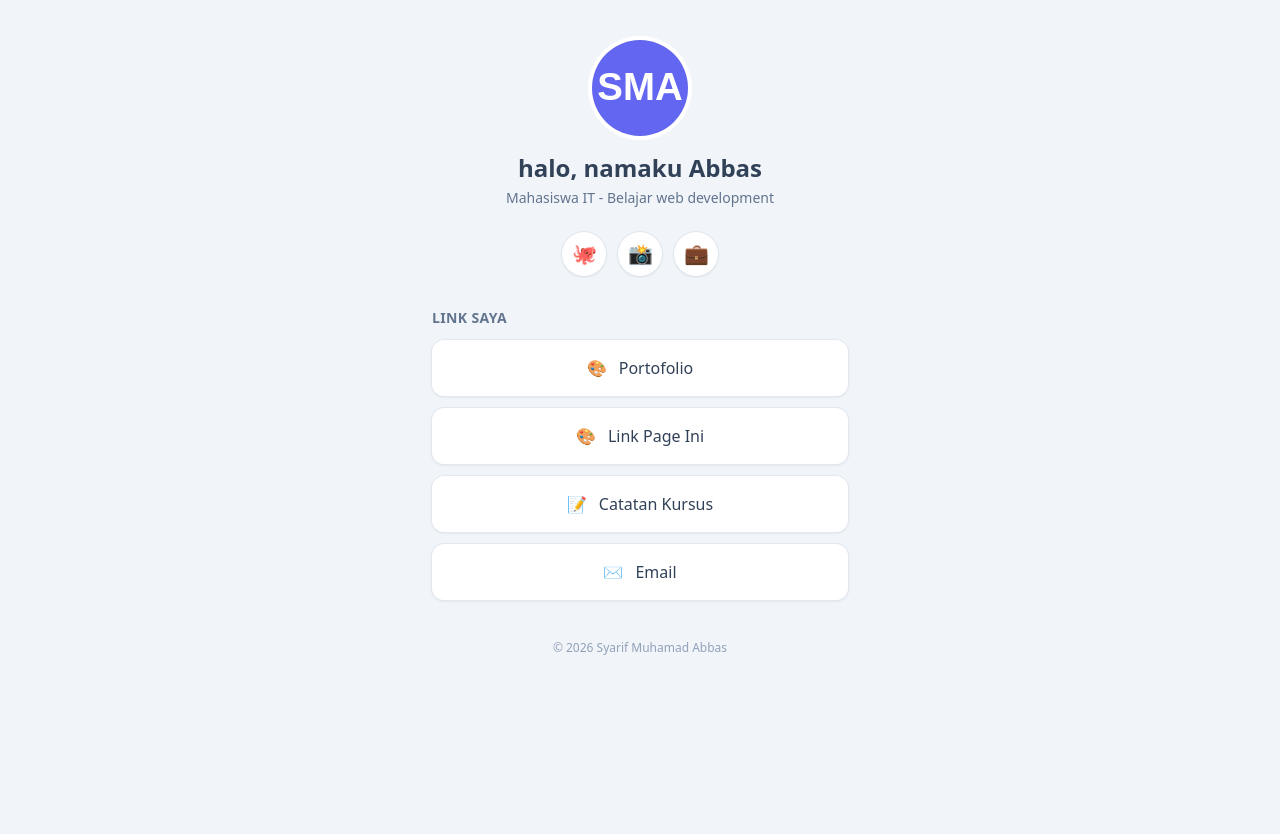
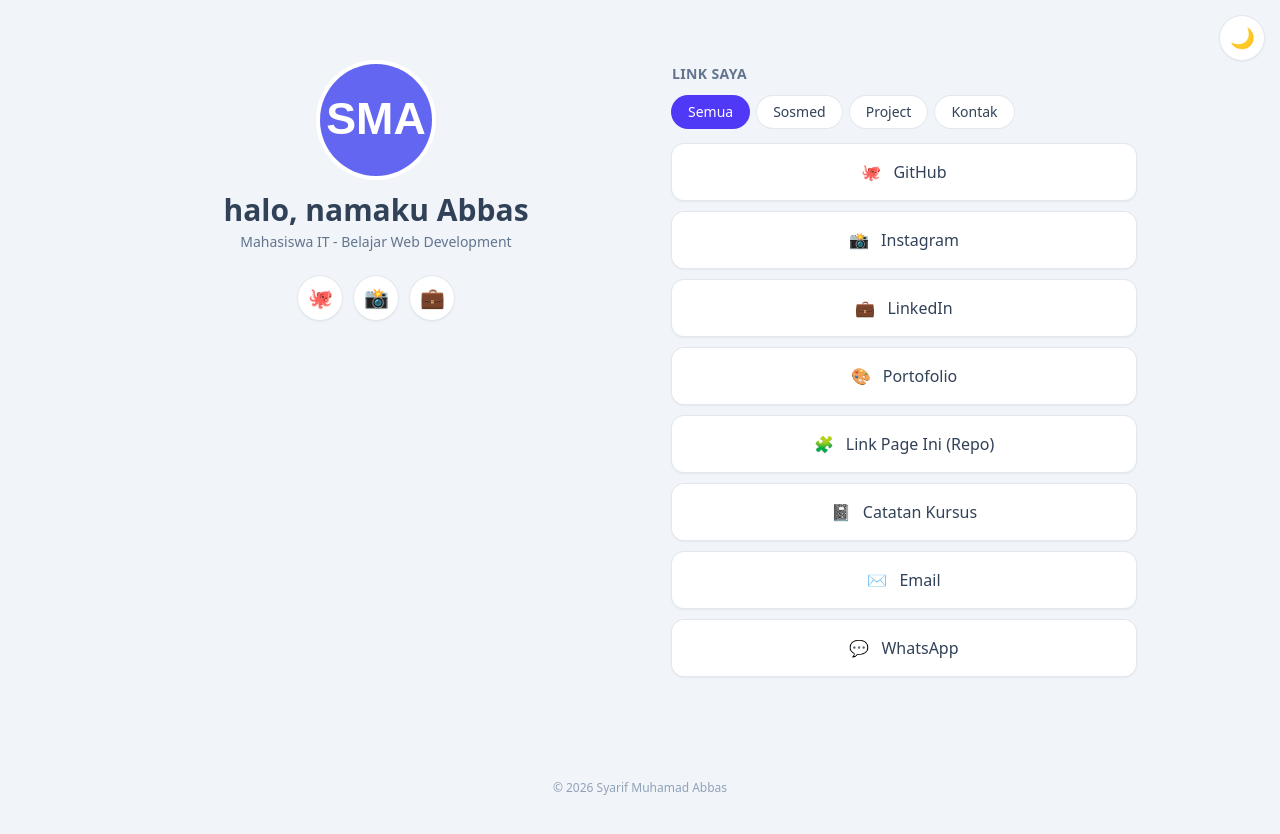
Before and after one commit to syarifmuhamadabbas/mypage, a plain HTML site: page index.html in a window 1280 px wide. Before the commit the page ends 800 px from the top, so only its background shows below. Drawn offline with nearby package versions, Linux system fonts and the light colour scheme.

Commit message:
feat: p3 - filter kategori dan toggle tema

```diff
--- a/index.html
+++ b/index.html
@@ -6,56 +6,71 @@
     <title>Link saya</title>
 
     <script src="https://cdn.jsdelivr.net/npm/@tailwindcss/browser@4"></script>
+
+    <style type="text/tailwindcss">
+    @custom-variant dark (&:where(.dark, .dark *));
+    </style>
+    <script>
+    // Dijalankan SEBELUM halaman tampil, supaya tidak "berkedip" terang dulu.
+    try {
+        const savedTheme = localStorage.getItem("linkpage:theme");
+        const prefersDark = window.matchMedia("(prefers-color-scheme: dark)").matches;
+
+        // Pakai pilihan tersimpan; kalau belum ada, ikuti pengaturan sistem
+        if (savedTheme === "dark" || (savedTheme === null && prefersDark)) {
+        document.documentElement.classList.add("dark");
+        }
+    } catch (error) {
+        // localStorage bisa diblokir di beberapa browser; abaikan saja
+    }
+    </script>
 </head>
-<body class="min-h-screen bg-slate-100 text-slate-700">
-    <div class="mx-auto max-w-md px-4 py-10">
+<body class="min-h-screen bg-slate-100 text-slate-700 dark:bg-slate-950 dark:text-slate-100">
+    <button id="theme-toggle" type="button" aria-label="Ganti ke mode gelap"
+        class="fixed right-4 top-4 flex h-11 w-11 items-center justify-center rounded-full bg-white text-xl shadow-sm ring-1 ring-slate-200 focus-visible:outline-2 focus-visible:outline-offset-2 focus-visible:outline-indigo-600 dark:bg-slate-900 dark:ring-slate-800 dark:focus-visible:outline-indigo-400">🌙</button>
+    <div class="mx-auto max-w-md px-4 py-10 md:max-w-xl md:py-16 lg:grid lg:max-w-5xl lg:grid-cols-2 lg:items-start lg:gap-16">
+        <div class="lg:sticky lg:top-16">
             <header class="flex flex-col items-center text-center">
-            <img src="avatar.svg" alt="Foto profile Abbas" class="h-24 w-24 rounded-full shadow ring-4 ring-white">
-            <h1 class="mt-4 text-2xl font-bold">halo, namaku Abbas</h1>
-            <p class="mt-1 text-sm text-slate-500">Mahasiswa IT - Belajar web development</p>
+                <img src="avatar.svg" alt="Foto profile Abbas" class="h-24 w-24 rounded-full shadow ring-4 ring-white md:h-28 md:w-28 dark:ring-slate-800">
+                <h1 class="mt-4 text-2xl font-bold md:text-3xl">halo, namaku Abbas</h1>
+                <p class="mt-1 text-sm text-slate-500 dark:text-slate-400">Mahasiswa IT - Belajar Web Development</p>
             </header>
 
             <nav aria-label="Media sosial" class="mt-6">
             <ul class="flex justify-center gap-3">
                 <li><a href="https://github.com/syarifmuhamadabbas" aria-label="GitHub"
-                class="flex h-11 w-11 items-center justify-center rounded-full bg-white text-xl shadow-sm ring-1 ring-slate-200">🐙</a>
+                    class="flex h-11 w-11 items-center justify-center rounded-full bg-white text-xl shadow-sm ring-1 ring-slate-200 dark:bg-slate-900 dark:ring-slate-800 duration-200 motion-reduce:transition-none motion-reduce:hover:translate-y-0">🐙</a>
                 </li>
                 <li><a href="https://instagram.com/just.abbxs_" aria-label="Instagram"
-                class="flex h-11 w-11 items-center justify-center rounded-full bg-white text-xl shadow-sm ring-1 ring-slate-200">📸</a>
+                    class="flex h-11 w-11 items-center justify-center rounded-full bg-white text-xl shadow-sm ring-1 ring-slate-200 dark:bg-slate-900 dark:ring-slate-800 duration-200 motion-reduce:transition-none motion-reduce:hover:translate-y-0">📸</a>
                 </li>
                 <li><a href="https://linkedin.com/in/username" aria-label="LinkedIn"
-         class="flex h-11 w-11 items-center justify-center rounded-full bg-white text-xl shadow-sm ring-1 ring-slate-200">💼</a>
+            class="flex h-11 w-11 items-center justify-center rounded-full bg-white text-xl shadow-sm ring-1 ring-slate-200 dark:bg-slate-900 dark:ring-slate-800 duration-200 motion-reduce:transition-none motion-reduce:hover:translate-y-0">💼</a>
                 </li>
             </ul>
 
             </nav>
+        </div>
 
         <main>
-            <h2 class="mt-8 text-sm font-semibold uppercase tracking-wide text-slate-500">Link Saya</h2>
-            <ul class="mt-3 space-y-3">
-                <li><a href="https://example.com/portfolio"
-                    class="flex items-center justify-center gap-3 rounded-xl bg-white px-5 py-4 font-medium shadow-sm ring-1 ring-slate-200
-                    transition hover:-translate-y-0.5 hover:bg-slate-900 hover:text-white hover:shadow-md focus-visible:outline-2 focus-visible:outline-offset-2 focus-visible:outline-indigo-600">
-                    <span aria-hidden="true">🎨</span>Portofolio</a></li>
-                <li><a href="https://github.com/syarifmuhamadabbas/link-page"
-                    class="flex items-center justify-center gap-3 rounded-xl bg-white px-5 py-4 font-medium shadow-sm ring-1 ring-slate-200
-                    transition hover:-translate-y-0.5 hover:bg-slate-900 hover:text-white hover:shadow-md focus-visible:outline-2 focus-visible:outline-offset-2 focus-visible:outline-indigo-600">
-                    <span aria-hidden="true">🎨</span>Link Page Ini</a></li>
-                <li><a href="https://example.com/catatan"
-                    class="flex items-center justify-center gap-3 rounded-xl bg-white px-5 py-4 font-medium shadow-sm ring-1 ring-slate-200
-                    transition hover:-translate-y-0.5 hover:bg-slate-900 hover:text-white hover:shadow-md focus-visible:outline-2 focus-visible:outline-offset-2 focus-visible:outline-indigo-600">
-                    <span aria-hidden="true">📝</span>Catatan Kursus</a></li>
-                <li><a href="mailto:syarifmuhamad27316@gmail.com"
-                    class="flex items-center justify-center gap-3 rounded-xl bg-white px-5 py-4 font-medium shadow-sm ring-1 ring-slate-200
-                    transition hover:-translate-y-0.5 hover:bg-slate-900 hover:text-white hover:shadow-md focus-visible:outline-2 focus-visible:outline-offset-2 focus-visible:outline-indigo-600">
-                    <span aria-hidden="true">✉️</span>Email</a></li>
-            </ul>
+            <h2 class="mt-8 text-sm font-semibold uppercase tracking-wide text-slate-500 lg:mt-0 dark:text-slate-400">Link Saya</h2>
+            <div id="filter-tabs" class="mt-3 flex flex-wrap gap-2">
+                <button type="button" data-category="semua" aria-pressed="true"
+                    class="rounded-full bg-white px-4 py-1.5 text-sm font-medium text-slate-700 ring-1 ring-slate-200 aria-pressed:bg-indigo-600 aria-pressed:text-white aria-pressed:ring-indigo-600 focus-visible:outline-2 focus-visible:outline-offset-2 focus-visible:outline-indigo-600 dark:bg-slate-900 dark:text-slate-200 dark:ring-slate-800 dark:focus-visible:outline-indigo-400">Semua</button>
+                <button type="button" data-category="sosmed" aria-pressed="false"
+                        class="rounded-full bg-white px-4 py-1.5 text-sm font-medium text-slate-700 ring-1 ring-slate-200 aria-pressed:bg-indigo-600 aria-pressed:text-white aria-pressed:ring-indigo-600 focus-visible:outline-2 focus-visible:outline-offset-2 focus-visible:outline-indigo-600 dark:bg-slate-900 dark:text-slate-200 dark:ring-slate-800 dark:focus-visible:outline-indigo-400">Sosmed</button>
+                <button type="button" data-category="project" aria-pressed="false"
+                        class="rounded-full bg-white px-4 py-1.5 text-sm font-medium text-slate-700 ring-1 ring-slate-200 aria-pressed:bg-indigo-600 aria-pressed:text-white aria-pressed:ring-indigo-600 focus-visible:outline-2 focus-visible:outline-offset-2 focus-visible:outline-indigo-600 dark:bg-slate-900 dark:text-slate-200 dark:ring-slate-800 dark:focus-visible:outline-indigo-400">Project</button>
+                <button type="button" data-category="kontak" aria-pressed="false"
+                        class="rounded-full bg-white px-4 py-1.5 text-sm font-medium text-slate-700 ring-1 ring-slate-200 aria-pressed:bg-indigo-600 aria-pressed:text-white aria-pressed:ring-indigo-600 focus-visible:outline-2 focus-visible:outline-offset-2 focus-visible:outline-indigo-600 dark:bg-slate-900 dark:text-slate-200 dark:ring-slate-800 dark:focus-visible:outline-indigo-400">Kontak</button>
+            </div>
+            <ul id="link-list" class="mt-4 space-y-3"></ul>
         </main>
-        <footer class="mt-10 text-center text-xs text-slate-400">
+        <footer class="mt-10 text-center text-xs text-slate-400 lg:col-span-2 dark:text-slate-500">
             <p>&copy; 2026 Syarif Muhamad Abbas</p>
         </footer>
     </div>
 
-
+    <script src="script.js"></script>
 </body>
 </html>
--- /dev/null
+++ b/script.js
@@ -0,0 +1,113 @@
+// ===== DATA =====
+// Setiap link adalah object. Semua link disimpan dalam satu array.
+const links = [
+    { id: 1, title: "GitHub", url: "https://github.com/username", category: "sosmed", icon: "🐙" },
+    { id: 2, title: "Instagram", url: "https://instagram.com/username", category: "sosmed", icon: "📸" },
+    { id: 3, title: "LinkedIn", url: "https://linkedin.com/in/username", category: "sosmed", icon: "💼" },
+    { id: 4, title: "Portofolio", url: "https://example.com/portfolio", category: "project", icon: "🎨" },
+    { id: 5, title: "Link Page Ini (Repo)", url: "https://github.com/username/link-page", category: "project", icon: "🧩" },
+    { id: 6, title: "Catatan Kursus", url: "https://example.com/catatan", category: "project", icon: "📓" },
+    { id: 7, title: "Email", url: "mailto:halo@example.com", category: "kontak", icon: "✉️" },
+    { id: 8, title: "WhatsApp", url: "https://wa.me/6281234567890", category: "kontak", icon: "💬" }
+];
+
+// ===== STYLE =====
+// Class Tailwind untuk kartu link (sama dengan versi HTML di Pertemuan 2)
+const CARD_CLASSES =
+  "flex items-center justify-center gap-3 rounded-xl bg-white px-5 py-4 font-medium shadow-sm ring-1 ring-slate-200 transition duration-200 hover:-translate-y-0.5 hover:bg-slate-900 hover:text-white hover:shadow-md focus-visible:outline-2 focus-visible:outline-offset-2 focus-visible:outline-indigo-600 dark:bg-slate-900 dark:ring-slate-800 dark:hover:bg-slate-100 dark:hover:text-slate-900 dark:focus-visible:outline-indigo-400 motion-reduce:transition-none motion-reduce:hover:translate-y-0";
+
+  // ===== RENDER =====
+function createLinkItem(link) {
+    const item = document.createElement("li");
+    const anchor = document.createElement("a");
+
+    anchor.href = link.url;
+    anchor.className = CARD_CLASSES;
+
+    // Link ke website lain dibuka di tab baru. mailto: tidak perlu.
+    if (link.url.startsWith("http")) {
+        anchor.target = "_blank";
+        anchor.rel = "noopener noreferrer";
+    }
+
+    const icon = document.createElement("span");
+    icon.setAttribute("aria-hidden", "true");
+    icon.textContent = link.icon;
+
+    anchor.appendChild(icon);
+    anchor.appendChild(document.createTextNode(" " + link.title));
+    item.appendChild(anchor);
+
+    return item;
+}
+
+const linkList = document.querySelector("#link-list");
+
+function renderLinks(category) {
+    // 1. Kosongkan daftar lama
+    linkList.innerHTML = "";
+
+    // 2. Tambahkan link yang cocok dengan kategori
+    links.forEach(function (link) {
+        if (category === "semua" || link.category === category) {
+            linkList.appendChild(createLinkItem(link));
+        }
+    });
+}
+
+// ===== FILTER =====
+const filterTabs = document.querySelector("#filter-tabs");
+const tabButtons = filterTabs.querySelectorAll("button");
+
+function handleFilterClick(clickedButton) {
+    // 1. Hanya tombol yang diklik yang ditandai aktif
+    tabButtons.forEach(function (button) {
+        if (button === clickedButton) {
+            button.setAttribute("aria-pressed", "true");
+        } else {
+            button.setAttribute("aria-pressed", "false");
+        }
+    });
+
+    // 2. Tampilkan ulang link sesuai kategori tombol
+    renderLinks(clickedButton.dataset.category);
+}
+
+tabButtons.forEach(function (button) {
+    button.addEventListener("click", function () {
+        handleFilterClick(button);
+    });
+});
+
+// ===== TEMA =====
+const themeToggle = document.querySelector("#theme-toggle");
+
+// Menyesuaikan ikon dan label tombol dengan tema yang sedang aktif
+function updateThemeButton() {
+  const isDark = document.documentElement.classList.contains("dark");
+
+  if (isDark) {
+    themeToggle.textContent = "☀️";
+    themeToggle.setAttribute("aria-label", "Ganti ke mode terang");
+  } else {
+    themeToggle.textContent = "🌙";
+    themeToggle.setAttribute("aria-label", "Ganti ke mode gelap");
+  }
+}
+
+themeToggle.addEventListener("click", function () {
+  // toggle() menambah class jika belum ada, menghapus jika sudah ada.
+  // Hasilnya true kalau class "dark" sekarang terpasang.
+  const isDark = document.documentElement.classList.toggle("dark");
+
+  // Simpan pilihan agar bertahan setelah reload
+  localStorage.setItem("linkpage:theme", isDark ? "dark" : "light");
+
+  updateThemeButton();
+});
+
+// ===== MULAI =====
+renderLinks("semua");
+updateThemeButton();
+
+links.push({ id: 9, title: "YouTube", url: "https://youtube.com/@username", category: "sosmed", icon: "▶️" });
```
Lines whose indentation alone changed are shown as unchanged.
